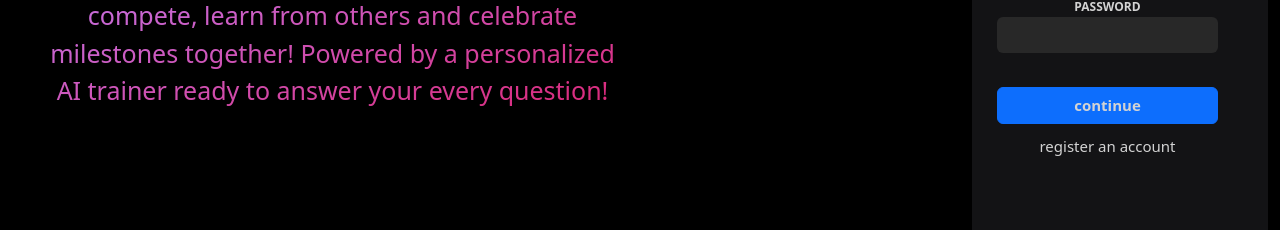
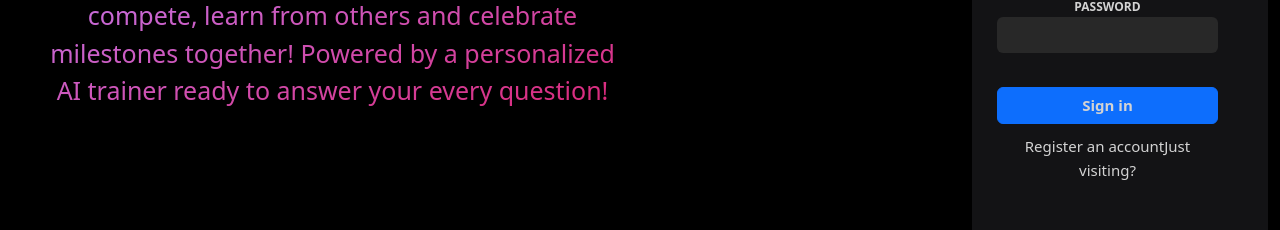
Before and after one commit to stevennguyen003/cs4550-01-final-web-app, a React (Create React App) app: page /#/Main/Login in a window 1280 px wide. Shown: the part 247-477 px from the top of the page. Built offline with nearby package versions, Linux system fonts and the light colour scheme.

Commit message:
just visiting

```diff
--- a/src/Final Project/Sidebar/LoginSidebar.tsx
+++ b/src/Final Project/Sidebar/LoginSidebar.tsx
@@ -19,9 +19,10 @@ function LoginSidebar() {
                             <input type="password" className="form-control" id="login-account-password" />
                         </div>
                         <br />
-                        <Link to="/Home" className="btn btn-primary"><b>continue</b></Link>
+                        <Link to="/Home" className="btn btn-primary"><b>Sign in</b></Link>
                     </form>
-                    <Link to="/Main/CreateAccount">register an account</Link>
+                    <Link to="/Main/CreateAccount">Register an account</Link>
+                    <Link to="/Home">Just visiting?</Link>
                 </div>
             </div>
         </>
```
Also changed, not shown: src/Final Project/Home/Feed/Posts/index.css (renamed from src/Final Project/Home/Posts/index.css), src/Final Project/Home/Feed/Posts/index.tsx (renamed from src/Final Project/Home/Posts/index.tsx).
